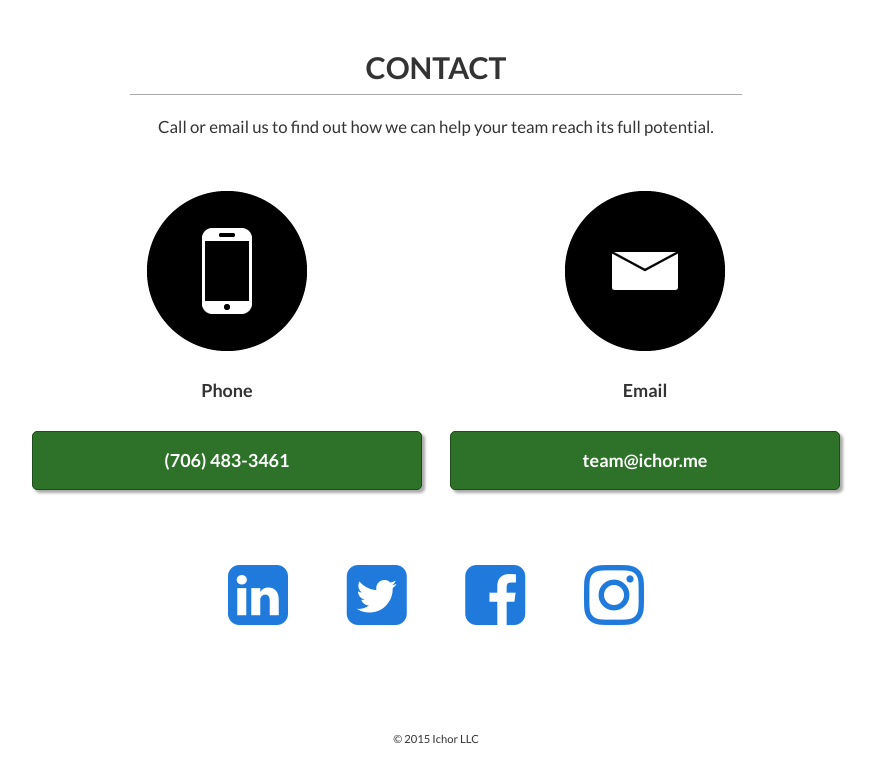
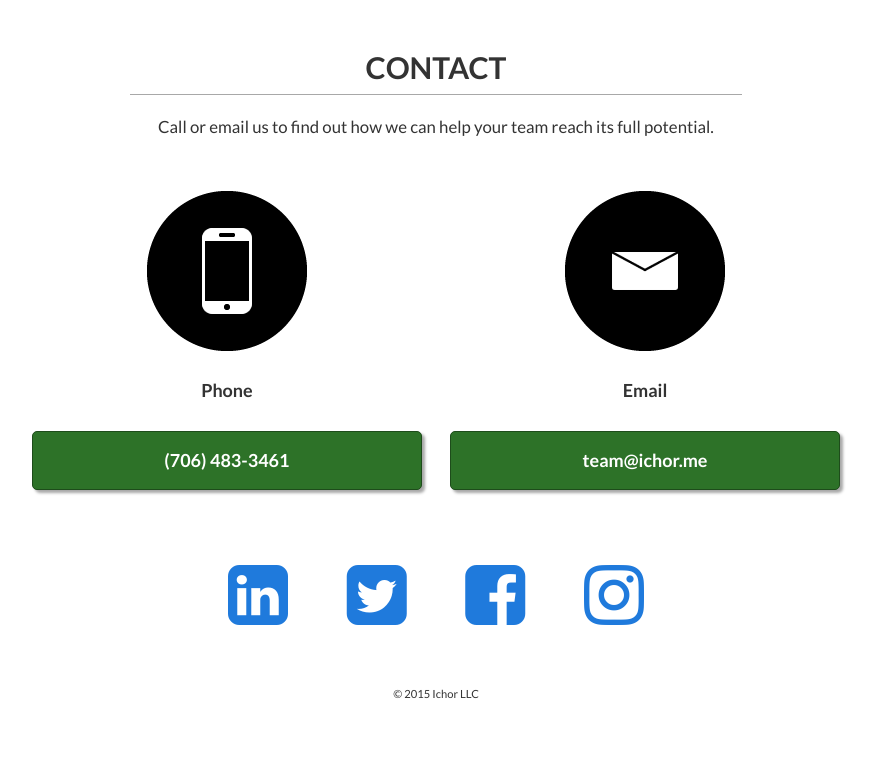
Before and after one commit to Ichor-Technologies/ichor-technologies.github.io, a plain HTML site: page index.html in a window 1280 px wide. Shown: the part 4343-5100 px from the top of the page, without its empty margins (204-1079 px from the left). After the commit the page ends 5055 px from the top, so only its background shows below. Drawn offline with nearby package versions, Linux system fonts and the light colour scheme.

Commit message:
Removed white space at page bottom between social icons and copyright notice

```diff
--- a/css/redesign.css
+++ b/css/redesign.css
@@ -259,7 +259,6 @@ i {
 
 
 .copyright {
-  padding-top: 4em;
   font-size: 0.8em;
 }
 
```
